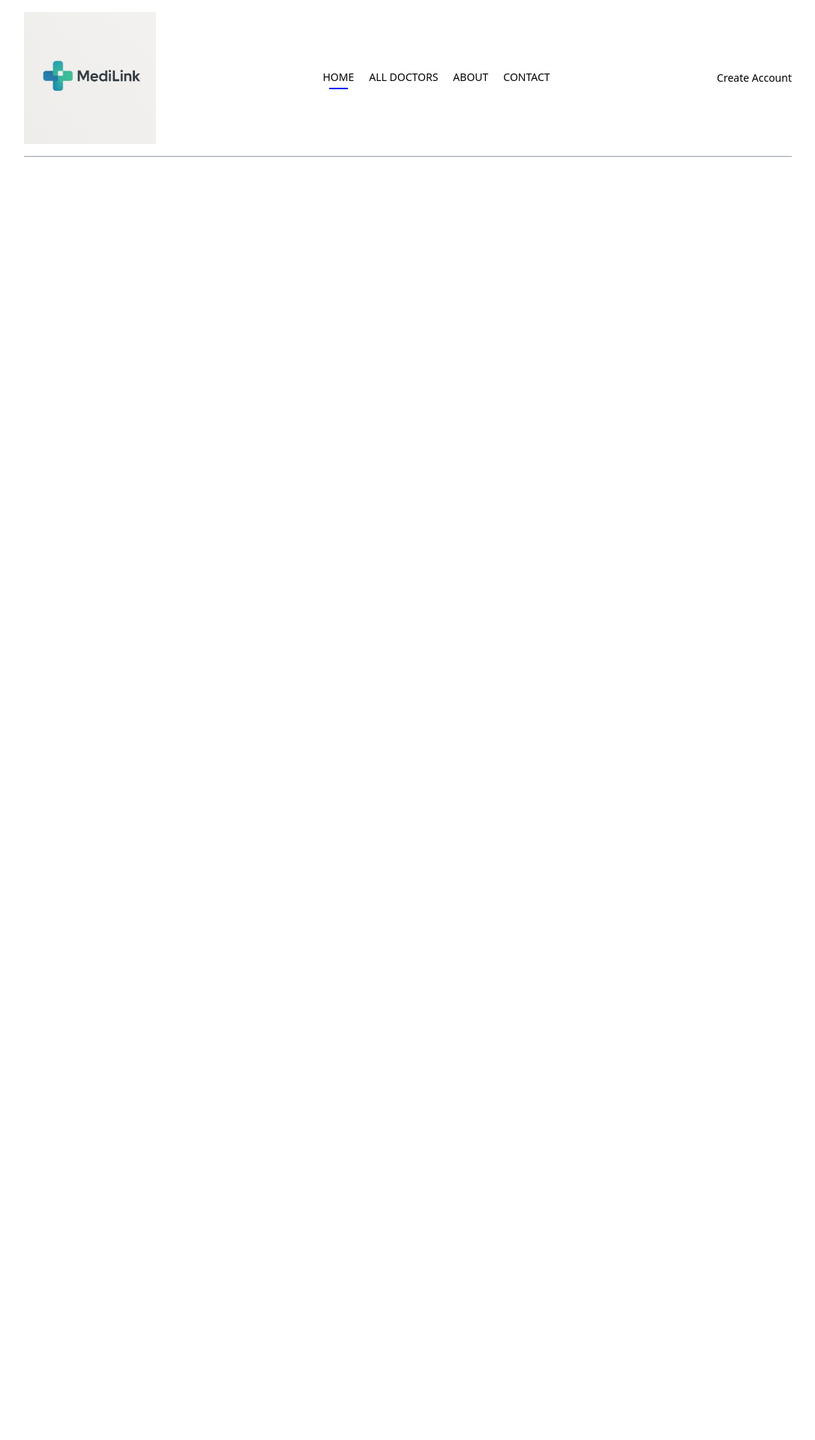
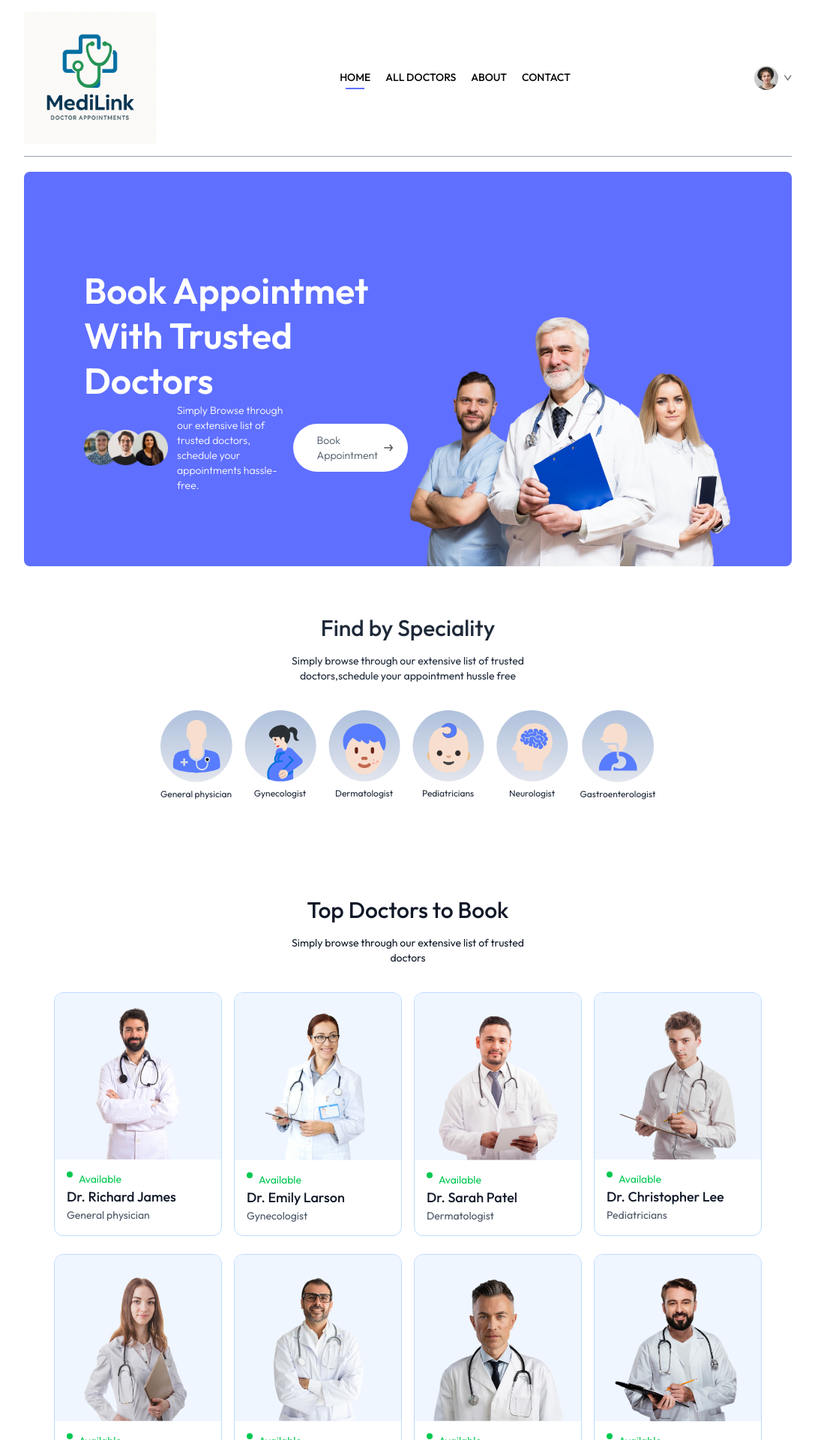
Before and after one commit to sojaljain02/MediLink, a React (Vite) app in the folder frontend/: page / in a window 1280 px wide. Shown: the top 1920 px of the page at 75% size, without its empty margins (96-1183 px from the left). Before the commit the page ends 800 px from the top, so only its background shows below. Built offline with nearby package versions, Linux system fonts and the light colour scheme.

Commit message:
Created Home Page

```diff
--- a/frontend/index.html
+++ b/frontend/index.html
@@ -1,5 +1,5 @@
 <!doctype html>
-<html lang="en">
+<html lang="en" class="scroll-smooth">
   <head>
     <meta charset="UTF-8" />
     <link rel="icon" type="image/svg+xml" href="/vite.svg" />
--- a/frontend/src/App.jsx
+++ b/frontend/src/App.jsx
@@ -1,6 +1,6 @@
 import React from 'react'
 import { Route, Routes } from 'react-router-dom'
-import Home from './pages/home'
+import Home from './pages/Home'
 import MyProfile from './pages/MyProfile'
 import MyAppointments from './pages/MyAppointments'
 import Appointment from './pages/Appointment'
@@ -9,6 +9,7 @@ import Doctors from './pages/Doctors'
 import Login from './pages/Login'
 import About from './pages/About'
 import Contact from './pages/Contact'
+import Footer from './components/Footer'
 const App = () => {
   return (
        <div className='mx-4 sm:mx-[10%]'>
@@ -23,6 +24,7 @@ const App = () => {
       <Route path='/my-profile' element={<MyProfile/>}></Route>
       <Route path='/my-appointments' element={<MyAppointments/>}></Route>
     </Routes>
+    <Footer></Footer>
   </div>
   )
 }
--- /dev/null
+++ b/frontend/src/components/Banner.jsx
@@ -0,0 +1,25 @@
+import React from 'react'
+import { assets } from '../assets/assets'
+import { useNavigate } from 'react-router-dom'
+
+const Banner = () => {
+    const navigate=useNavigate()
+  return (
+    <div className='flex bg-primary rounded-lg px-6 sm:px-10 md:px-14 lg:px-12 my-20 md:mx-10'>
+        {/* left side */}
+      <div className='flex-1 py-8 sm:py-10 md:py-16 lg:py-24 lg:pl-5'>
+        <div className='text-xl sm:text-2xl md:text-3xl lg:text-5xl font-semibold text-white'>
+            <p>Book Appointment</p>
+            <p className='mt-4'>With 100+ Trusted Doctors</p>
+        </div>
+        <button onClick={()=>{navigate('/login'); scrollTo(0,0)}} className='bg-white text-sm sm:text-base text-gray-600 pxx-8 py-3 rounded-full mt-6 hover:scale-105 transition-all'>Create Account</button>
+      </div>
+      {/* right side */}
+      <div className='hidden md:block md:w-1/2 lg:w-{370px} relative'>
+        <img className='w-full absolute bottom-0 right-0 max-w-md' src={assets.appointment_img} alt="" />
+      </div>
+    </div>
+  )
+}
+
+export default Banner
--- /dev/null
+++ b/frontend/src/components/Footer.jsx
@@ -0,0 +1,45 @@
+import React from 'react'
+import { assets } from '../assets/assets'
+
+const Footer = () => {
+  return (
+    <div className='md:mx-10'>
+      <div className='flex flex-col sm:grid grid-cols-[3fr_1fr_1fr] gap-14 my-10 mt-40 text-sm'>
+        {/* left section */}
+        <div>
+            <img className='mb-5 w-40 h-10' src={assets.logo} alt="" />
+            <p className='w-full md:w-2/3 text-gray-600 leading-6'>Lorem, ipsum dolor sit amet consectetur adipisicing elit. Temporibus tempora cumque officiis similique consectetur odit fugit incidunt odio, sed laborum laudantium corrupti optio. Ipsam quis est quae porro dignissimos magnam?</p>
+        </div>
+
+
+        {/* center section */}
+        <div>
+            <p className='text-xl font-medium mb-5'>COMPANY</p>
+            <ul className='flex flex-col gap-2 text-gray-600'>
+            <li>Home</li>
+            <li>About Us</li>
+            <li>Contact Us</li>
+            <li>Privacy POlicy</li>
+            </ul>
+        </div>
+
+
+        {/* right section */}
+        <div>
+            <p  className='text-xl font-medium mb-5'>GET IN TOUCH</p>
+            <ul className='flex flex-col gap-2 text-gray-600'>
+                <li>+21123456789</li>
+                <li>sojaljain02@gmail.com</li>
+            </ul>
+        </div>
+      </div>
+      <div>
+        {/*  copyright text */}
+        <hr />
+        <p className='py-5 text-sm text-center '>Copyright 2025@ MediLink - All Rights Reserved</p>
+      </div>
+    </div>
+  )
+}
+
+export default Footer
--- /dev/null
+++ b/frontend/src/components/Header.jsx
@@ -0,0 +1,28 @@
+import React from 'react'
+import { assets } from '../assets/assets'
+
+const Header = () => {
+  return (
+    <div className='flex flex-col md:flex-row flex-wrap bg-primary rounded-lg px-6 md:px-10 lg:px-20'>
+      <div className='md:w-1/2 flex-col items-start justify-center gap-4 py-10 m-auto md:py-[10vw] md:mb-[-30px]'>
+        <p className='text-3xl md:text-4xl lg:text-5xl text-white font-semibold leading-tight md:leading-tight lg:leading-tight'>
+            Book Appointmet <br /> With Trusted Doctors
+        </p>
+        <div className='flex flex-col md:flex-row items-center gap-3 text-white text-sm font-light'>
+            <img className='w-28' src={assets.group_profiles} alt="" />
+            <p>Simply Browse through our extensive list of trusted doctors, <br className='hidden sm:block' /> schedule your appointments hassle-free. </p>
+            <a href="#speciality" className='flex flex-items-center gap-2 bg-white px-8 py-3 rounded-full text-gray-600 text-sm m:auto md:m-0 hover:scale-105 transition-all duration-300'>
+                Book Appointment <img className='w-3' src={assets.arrow_icon} alt="" />
+            </a>
+        </div>
+      </div>
+
+       <div className='md:w-1/2 relative'>
+        <img className='w-full md:absolute bottom-0 h-auto rounded-lg' src={assets.header_img} alt="" />
+       </div>
+
+    </div>
+  )
+}
+
+export default Header
--- a/frontend/src/components/Navbar.jsx
+++ b/frontend/src/components/Navbar.jsx
@@ -1,7 +1,10 @@
-import React from 'react'
+import React, { useState } from 'react'
 import {assets} from '../assets/assets'
-import { NavLink } from 'react-router-dom'
+import { NavLink, useNavigate } from 'react-router-dom'
 const Navbar = () => {
+  const navigate =useNavigate();
+  const [showMenu,setShowMenu]=useState(false)
+  const[token,setToken]=useState(true)
   return (
     <div className='flex items-center justify-between text-sm py-4 mb-5 border-b border-b-gray-400'>
       <img className='w-44 cursor-pointer' src={assets.logo} alt="" />
@@ -23,8 +26,22 @@ const Navbar = () => {
             <hr className='border-none outline-none h-0.5 bg-primary w-3/5 m-auto' />
         </NavLink>
       </ul>
-      <div>
-        <button>Create Account</button>
+      <div className='flex items-center gap-4'>
+        {
+        token?
+        <div className='flex items-center gap-2 cursor-pointer group relative'>
+          <img className='w-8 rounded-full' src={assets.profile_pic} alt="" />
+          <img className='w-2.5' src={assets.dropdown_icon} alt="" />
+          <div className='absolute top-0 right-0 pt-14 text-base font-medium text-gray-600 z-20 hidden group-hover:block'>
+            <div className='min-w-48 bg-stone-100 rounded flex flex-col gap-4' >
+              <p onClick={()=>navigate('/my-profie')} className='hover:text-black cursor-pointer'>My Profile</p>
+              <p onClick={()=>navigate('/my-appointments')} className='hover:text-black cursor-pointer'>My Appointments</p>
+              <p onClick={()=>setToken(false)} className='hover:text-black cursor-pointer'>Logout</p>
+            </div>
+          </div>
+        </div>
+        :<button onClick={()=>navigate('/login')} className='bg-primary text-white px-8 py-3 rounded-full font-light hidden md:block '>Create Account</button>
+        }
       </div>
     </div>
   )
--- /dev/null
+++ b/frontend/src/components/SpecialityMenu.jsx
@@ -0,0 +1,21 @@
+import React from 'react'
+import { specialityData } from '../assets/assets'
+import { Link } from 'react-router-dom'
+const SpecialityMenu = () => {
+  return (
+    <div className='flex flex-col items-center gap-4 py-16 text-gray-800' id="speciality">
+      <h1 id='speciality' className='text-3xl font-medium'>Find by Speciality</h1>
+      <p className='sm:w-1/3 text-center text-sm'>Simply browse through our extensive list of trusted doctors,schedule your appointment hussle free</p>
+      <div className='flex sm:justify-center gap-4 pt-5 w-full overflow-scroll'>
+        {specialityData.map((item,index)=>(
+                <Link onClick={()=>scrollTo(0,0)} className='flex flex-col items-center text-xs cursor-pointer flex-shrink-0 hover:translate-y-[-10px] transition-all duration-500' key={index} to={`/doctors/${item.speciality}`}>
+                <img className='w-16 sm:w-24 mb-2' src={item.image} alt="" />
+                <p>{item.speciality}</p>
+                </Link>
+        ))}
+      </div>
+    </div>
+  )
+}
+
+export default SpecialityMenu
--- /dev/null
+++ b/frontend/src/components/TopDoctors.jsx
@@ -0,0 +1,31 @@
+import React, { useContext } from 'react'
+import { useNavigate } from 'react-router-dom'
+import { AppContext } from '../context/Appcontext'
+
+const TopDoctors = () => {
+  const navigate=useNavigate()
+  const {doctors}=useContext(AppContext)
+  return (
+    <div className='flex flex-col items-center gap-4 my-16 text-gray-900 md:mx-10'>
+      <h1 className='text-3xl font-medium'>Top Doctors to Book</h1>
+      <p className='sm:w-1/3 text-center text-sm'>Simply browse through our extensive list of trusted doctors</p>
+      <div className='w-full grid grid-cols-auto gap-4 pt-5 gap-y-6 px-3 sm:px-0'>
+        {doctors.slice(0,10).map((item,index)=>(
+            <div onClick={()=>navigate(`/appointment/${item._id}`)} className='border border-blue-200 rounded-xl overflow-hidden cursor-pointer hover:translate-y-[-10px] transition-all duration-500' key={index}>
+                <img className='bg-blue-50' src={item.image} alt="" />
+                <div className='p-4'>
+                    <div className='flex flex-center gap-2 text-sm text-center text-green-500'>
+                        <p className='w-2 h-2 bg-green-500 rounded-full'></p><p>Available</p>
+                    </div>
+                    <p className='text-gray-900 text-lg font-medium'>{item.name}</p>
+                    <p className='text-gray-600 text-sm'>{item.speciality}</p>
+                </div>
+            </div>
+        ))}
+      </div>
+      <button onClick={()=>{navigate('/doctors'); scrollTo(0,0)}} className='bg-blue-50 text-gray-600 px-12 py-3 rounded-full mt-10 '>more</button>
+    </div>
+  )
+}
+
+export default TopDoctors
--- /dev/null
+++ b/frontend/src/context/AppContext.jsx
@@ -0,0 +1,18 @@
+import { createContext } from "react";
+import React from "react";
+import { doctors } from "../assets/assets";
+export const AppContext = createContext()
+
+const AppContextProvider=(props)=>{
+
+    const value={
+        doctors
+    }
+    return(
+        <AppContext.Provider value={value}>
+            {props.children}
+        </AppContext.Provider>
+    )
+}
+
+export default AppContextProvider
--- a/frontend/src/index.css
+++ b/frontend/src/index.css
@@ -1,6 +1,13 @@
+@import url('https://fonts.googleapis.com/css2?family=Outfit:wght@100..900&display=swap');
 @import "tailwindcss";
 @theme {
-  --color-primary: oklch(0.48 0.313214 264.052);
+  --color-primary: #5F6FFF;
+}
+.grid-cols-auto{
+  grid-template-columns:repeat(auto-fill, minmax(200px, 1fr));
+}
+*{
+  font-family: Outfit;
 }
 hr {
   display: none;
@@ -8,3 +15,6 @@ hr {
 .active hr{
     display: block;
 }
+::-webkit-scrollbar{
+  @apply hidden
+}
--- a/frontend/src/main.jsx
+++ b/frontend/src/main.jsx
@@ -4,9 +4,12 @@ import { createRoot } from 'react-dom/client'
 import './index.css'
 import App from './App.jsx'
 import {BrowserRouter} from 'react-router-dom'
+import AppContextProvider from './context/Appcontext.jsx'
 
 createRoot(document.getElementById('root')).render(
   <BrowserRouter>
+    <AppContextProvider>
     <App />
+    </AppContextProvider>
   </BrowserRouter>,
 )
--- a/frontend/src/pages/Home.jsx
+++ b/frontend/src/pages/Home.jsx
@@ -1,8 +1,16 @@
 import React from 'react'
+import Header from '../components/Header'
+import SpecialityMenu from '../components/SpecialityMenu'
+import TopDoctors from '../components/TopDoctors'
+import Banner from '../components/Banner'
 
 const Home = () => {
   return (
     <div >
+      <Header></Header>
+      <SpecialityMenu></SpecialityMenu>
+      <TopDoctors/>
+      <Banner></Banner>
     </div>
   )
 }
```
Also changed, not shown: frontend/src/assets/MediLink_logo.png.
